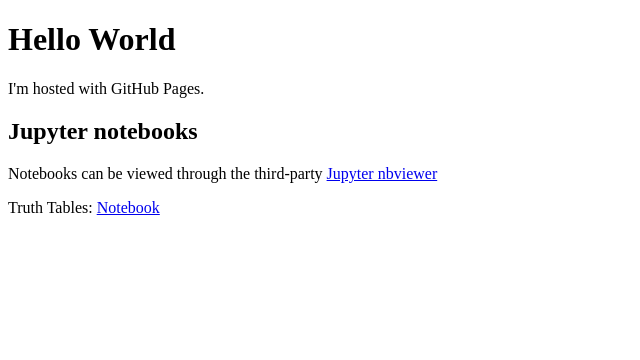
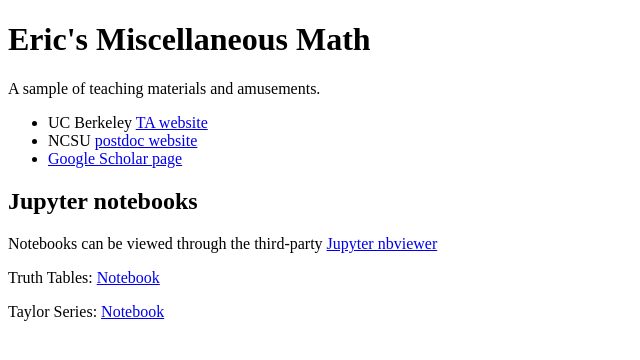
Before and after one commit to erhallma/erhallma.github.io, a plain HTML site: page index.html in a window 1280 px wide. Shown: the whole page, without its empty margins (0-640 px from the left). Drawn offline with Linux system fonts and the light colour scheme.

Commit message:
Update index.html

```diff
--- a/index.html
+++ b/index.html
@@ -1,10 +1,16 @@
 <!DOCTYPE html>
 <html>
 <body>
-<h1>Hello World</h1>
-<p>I'm hosted with GitHub Pages.</p>
+<h1>Eric's Miscellaneous Math</h1>
+<p>A sample of teaching materials and amusements.</p>
+<ul>
+  <li>UC Berkeley <a href="https://math.berkeley.edu/~ehallman">TA website</a></li>
+  <li>NCSU <a href="https://erhallma.math.ncsu.edu/">postdoc website</a></li>
+  <li><a href="https://scholar.google.com/citations?user=aKWfW44AAAAJ&hl=en&oi=ao">Google Scholar page</a></li>
+</ul>
 <h2>Jupyter notebooks</h2>
 <p>Notebooks can be viewed through the third-party <a href="https://nbviewer.org/github/erhallma/erhallma.github.io/tree/main/notebooks/">Jupyter nbviewer</a></p>
 <p>Truth Tables: <a href="notebooks/truth_tables.ipynb">Notebook</a></p>
+<p>Taylor Series: <a href="notebooks/truth_tables.ipynb">Notebook</a></p>
 </body>
 </html>
```
